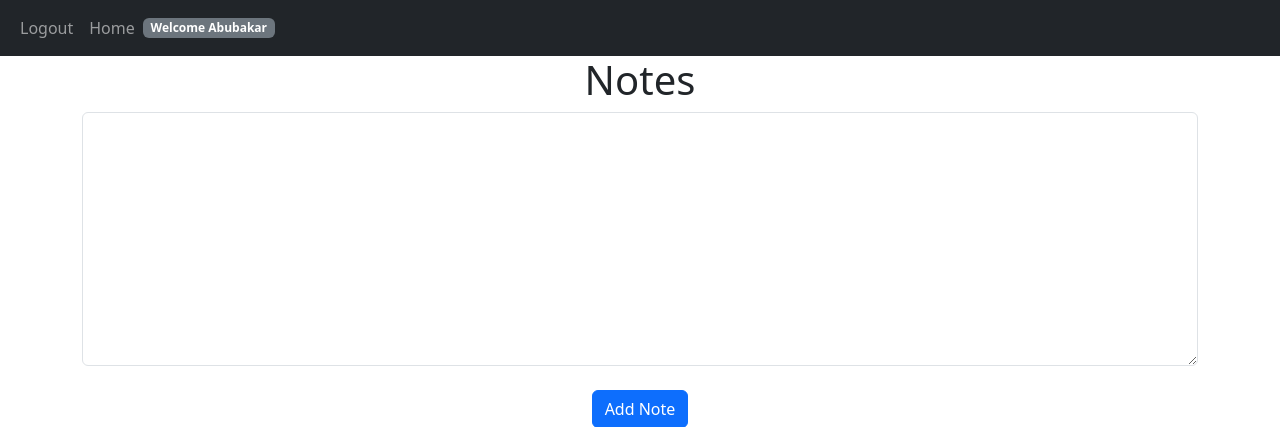
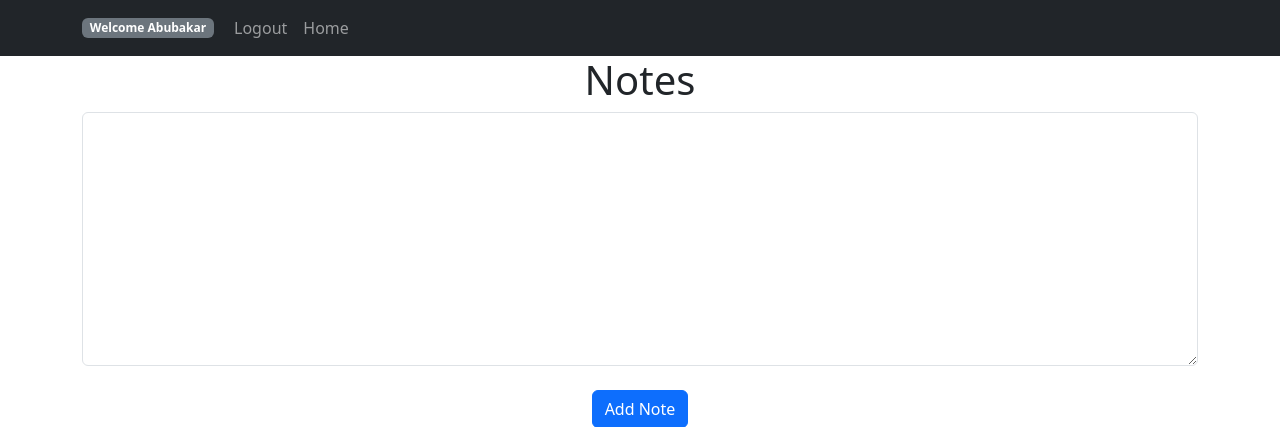
Before and after one commit to abdullah461/Note-App, a Flask app: page / in a window 1280 px wide. Shown: the top 427 px of the page. Run offline with Flask 3, Linux system fonts and the light colour scheme; a user stored in the database is signed in.

Commit message:
re arranging the nav bar

```diff
--- a/website/templates/base.html
+++ b/website/templates/base.html
@@ -16,22 +16,22 @@
   <body>
 
     <nav class="navbar navbar-expand-lg navbar-dark bg-dark">
-      <div class="container-fluid">
-        <button
+      <div class="container">
+      <button
         class="navbar-toggler"
         type="button"
         data-bs-toggle="collapse"
-        data-bs-target="#navbar"
-      >
+        data-bs-target="#navbar">
         <span class="navbar-toggler-icon"></span>
       </button>
+      <span class="badge bg-secondary">Welcome {{user.first_name}}</span>
+      <div class="container">
       <div class="collapse navbar-collapse" id="navbar">
         <div class="navbar-nav">
           {% if user.is_authenticated %}
           <a class="nav-item nav-link" id="logout" href="/logout">Logout</a>
           <a class="nav-item nav-link" id="home" href="/">Home</a>
           <div class="navbar">
-          <span class="badge bg-secondary">Welcome {{user.first_name}}</span>
           </div>
           {% else %}
           <a class="nav-item nav-link" id="login" href="/login">Login</a>
@@ -40,6 +40,7 @@
         </div>
       </div>
       </div>
+    </div>
     </nav>
     {% with messages = get_flashed_messages(with_categories=true) %}
     <!-- if messages means if our messages isnt NONE -->
```
